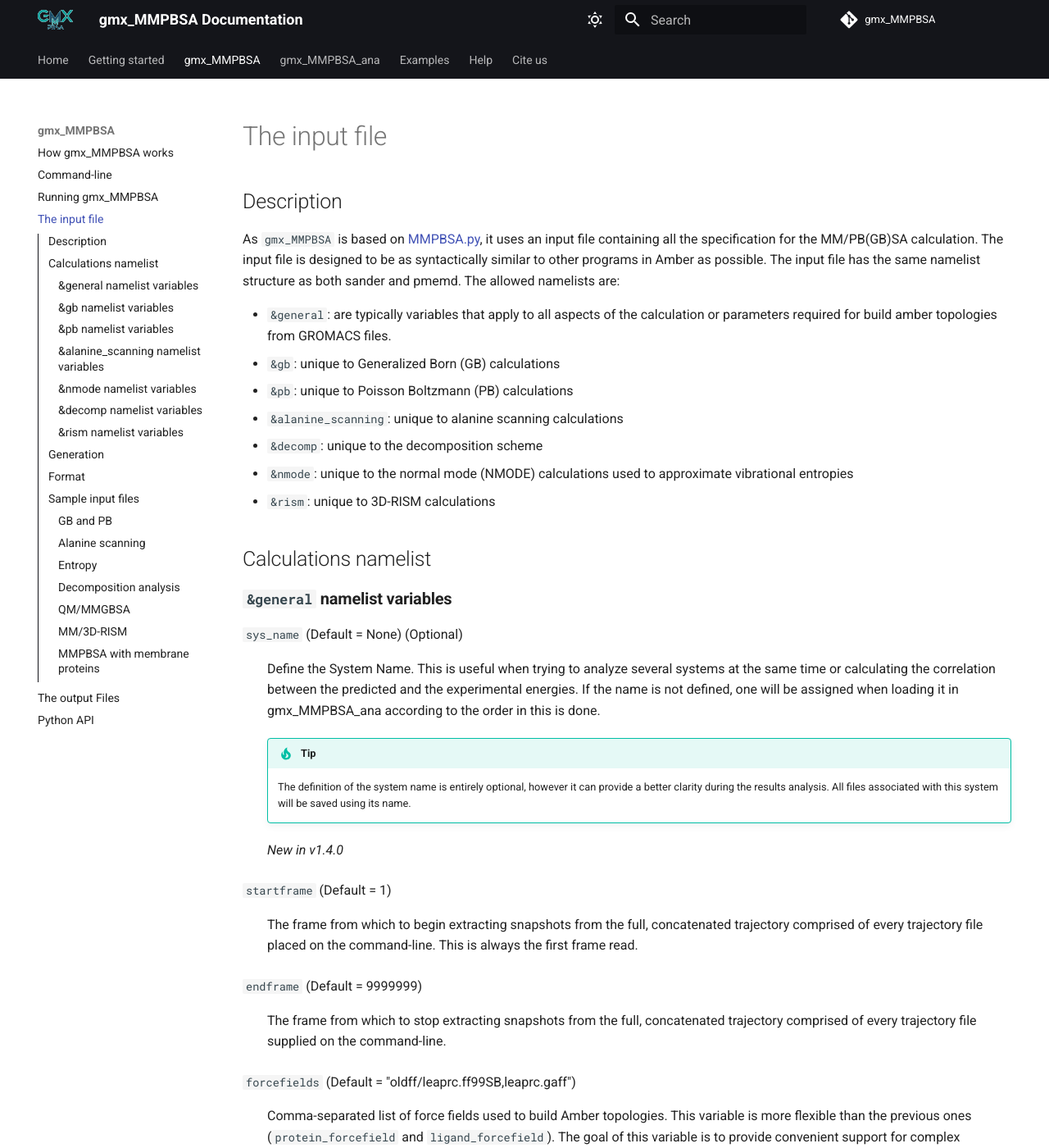
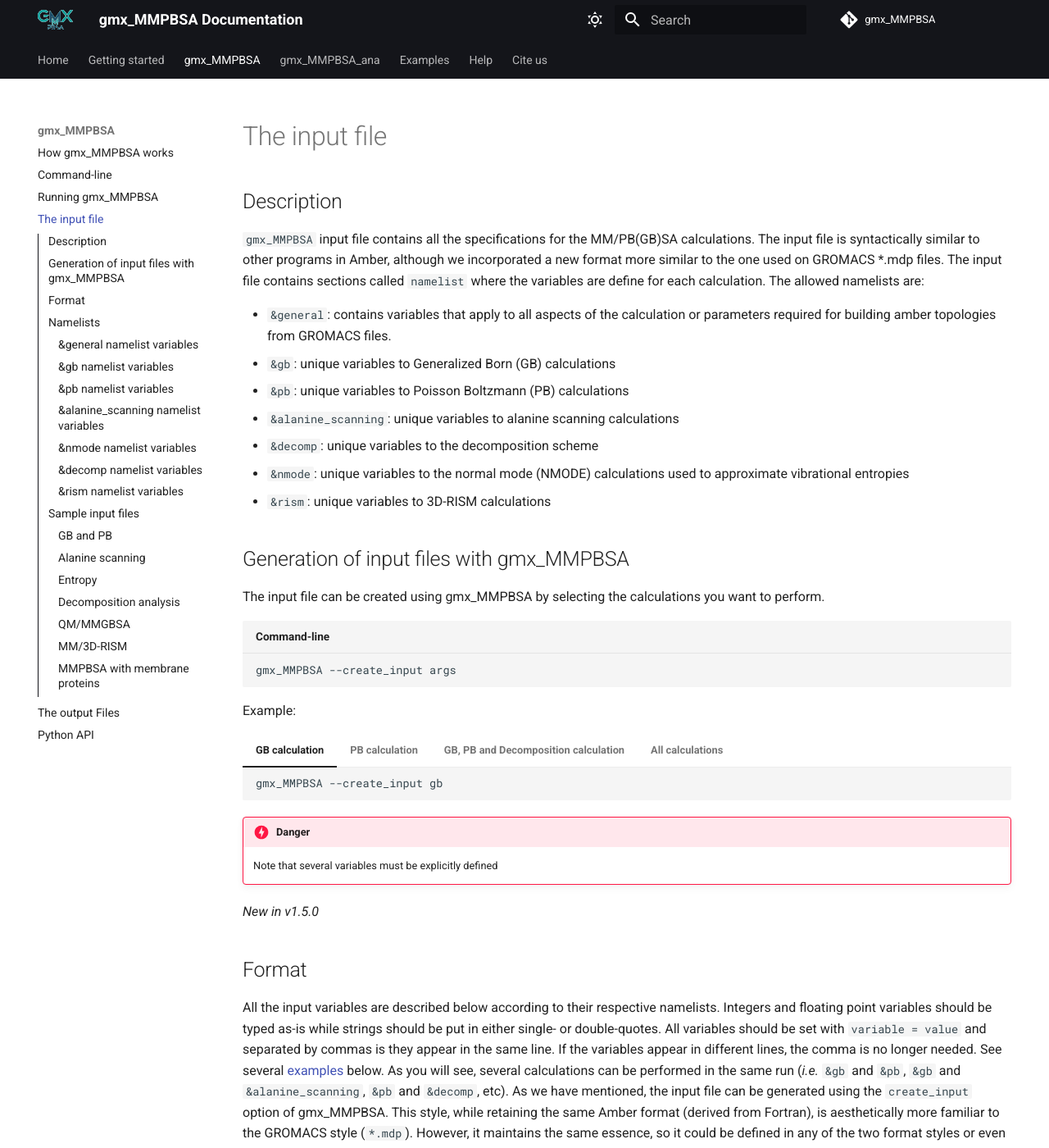
Before and after one commit to Valdes-Tresanco-MS/gmx_MMPBSA, an MkDocs documentation site: the page built from docs/input_file.md, in a window 1280 px wide and 1400 px high. Shown: the whole window at 82% size. Built offline with MkDocs 1.6.1 and Material for MkDocs 9.7.7, drawn with Linux system fonts in a browser that asks for light colours; comment, search, counter and statistics services are not loaded; some of the changed text lies outside the part shown.

Commit message:
update doc

````diff
--- a/docs/input_file.md
+++ b/docs/input_file.md
@@ -7,22 +7,106 @@
 
 ## Description
 
-As `gmx_MMPBSA` is based on [MMPBSA.py][1], it uses an input file containing all the specification for the MM/PB(GB)SA
-calculation. The input file is designed to be as syntactically similar to other programs in Amber as possible.
-The input file has the same namelist structure as both sander and pmemd. The allowed namelists are:
+`gmx_MMPBSA` input file contains all the specifications for the MM/PB(GB)SA calculations. The input file is
+syntactically similar to other programs in Amber, although we incorporated a new format more similar to the one used
+on GROMACS *.mdp files. The input file contains sections called `namelist` where the variables are define for each
+calculation. The allowed namelists are:
 
-- `&general`: are typically variables that apply to all aspects of the calculation or parameters required for build
+- `&general`: contains variables that apply to all aspects of the calculation or parameters required for building
 amber topologies from GROMACS files.
-- `&gb`: unique to Generalized Born (GB) calculations
-- `&pb`: unique to Poisson Boltzmann (PB) calculations
-- `&alanine_scanning`: unique to alanine scanning calculations
-- `&decomp`: unique to the decomposition scheme
-- `&nmode`: unique to the normal mode (NMODE) calculations used to approximate vibrational entropies
-- `&rism`: unique to 3D-RISM calculations
+- `&gb`: unique variables to Generalized Born (GB) calculations
+- `&pb`: unique variables to Poisson Boltzmann (PB) calculations
+- `&alanine_scanning`: unique variables to alanine scanning calculations
+- `&decomp`: unique variables to the decomposition scheme
+- `&nmode`: unique variables to the normal mode (NMODE) calculations used to approximate vibrational entropies
+- `&rism`: unique variables to 3D-RISM calculations
 
   [1]: https://pubs.acs.org/doi/10.1021/ct300418h
 
-## Calculations namelist
+## Generation of input files with gmx_MMPBSA
+The input file can be created using gmx_MMPBSA by selecting the calculations you want to perform.
+
+``` title="Command-line"
+gmx_MMPBSA --create_input args
+```
+
+Example:
+=== "GB calculation"
+
+        gmx_MMPBSA --create_input gb
+
+=== "PB calculation"
+
+        gmx_MMPBSA --create_input pb
+
+=== "GB, PB and Decomposition calculation"
+
+        gmx_MMPBSA --create_input gb pb decomp
+
+=== "All calculations"
+
+        gmx_MMPBSA --create_input
+
+    or
+
+        gmx_MMPBSA --create_input all
+
+!!! Danger
+    Note that several variables must be explicitly defined
+
+_New in v1.5.0_
+
+## Format
+All the input variables are described below according to their respective namelists. Integers and floating point
+variables should be typed as-is while strings should be put in either single- or double-quotes. All variables should be
+set with `variable = value` and separated by commas is they appear in the same line. If the variables appear in different
+lines, the comma is no longer needed. See several [examples](#sample-input-files) below. As you will see, several
+calculations can be performed in the same run (_i.e._ `&gb` and `&pb`, `&gb` and `&alanine_scanning`, `&pb` and
+`&decomp`, etc). As we have mentioned, the input file can be generated using the `create_input` option of gmx_MMPBSA.
+This style, while retaining the same Amber format (derived from Fortran), is aesthetically more familiar to the GROMACS
+style (`*.mdp`). However, it maintains the same essence, so it could be defined in any of the two format styles or even
+combined. See the formats below:
+
+=== "New format style "
+    ``` title="New format style Input file example"
+
+    # General namelist variables
+    &general
+      sys_name             = ""                      # System name
+      startframe           = 1                       # First frame to analyze
+      endframe             = 9999999                 # Last frame to analyze
+      ...
+      interval              = 1                      # The offset from which to choose frames from each trajectory file
+    /
+
+    # Generalized-Born namelist variables
+    &gb
+
+      igb                  = 5                       # GB model to use
+      ...
+      probe                = 1.4                     # Solvent probe radius for surface area calc
+    /
+    ```
+
+=== "Old format style"
+    ``` title="Old format style Input file example"
+
+    # General namelist variables
+    &general
+      sys_name = "", startframe = 1, endframe = 9999999
+      ...
+      interval = 1
+    /
+
+    # Generalized-Born namelist variables
+    &gb
+      igb = 5,
+      ...
+      probe = 1.4
+    /
+    ```
+
+## Namelists
 
 ### **`&general` namelist variables**
 
@@ -169,10 +253,15 @@
     * 4: mbondi3, recommended when igb = 8
 
 `qh_entropy` (Default = 0)
-:    It specifies whether to perform a quasi-harmonic entropy (QH) approximation with `ptraj` or not.
+:    It specifies whether to perform a quasi-harmonic entropy (QH) approximation with `cpptraj` or not.
 
      * 0: Don’t
      * 1: perform QH
+
+    !!! important "Keep in mind"
+        * The number of frames used for QH analyses should be higher than 3N, N being the number of atoms in the
+        complex
+        * Check this [thread](http://archive.ambermd.org/201207/0319.html) for more info on QH analysis
 
     _New in v1.4.2: Equivalent to (Removed) `entropy = 1`_
 
@@ -243,20 +333,16 @@
     _New in v1.5.0_
 
 `temperature` (Default = 298.15)
-: Specify the temperature to calculate experimental ΔG from Ki and the Interaction Entropy (Only if `entropy` = 2).
-Avoid inconsistencies with defined internal temperature (298.15 K) when `nmode` or `qh` are used.
-
-    !!! warning "Keep in mind"
-        Note that the `nmode` as `qh` model to calculate the entropy term are parameterized and will only work at 298.15 K
+:   Specify the temperature used in the calculations.
 
     _New in v1.4.0: Replace `entropy_temp`_
 
 `assign_chainID` (Default = 0)
 :   Defines the chains ID assignment mode. _It is ignored when defining a reference structure
-(recommended)_. If `assign_chainID = 1`, gmx_MMPBSA check if the structure has no chains ID and it is assigned according
-to the structure[^1]. If `assign_chainID = 2`, `gmx_MMPBSA` assign the chains ID, exist or not, according to the
-structure[^1] (can generate inconsistencies). If a `*.gro` file was used for complex structure
-(`-cs` flag) and not reference structure was provided, `gmx_MMPBSA` assume `assign_chainID = 1`.
+    (recommended)_. If `assign_chainID = 1`, gmx_MMPBSA check if the structure has no chains ID and it is assigned
+    according to the structure[^1]. If `assign_chainID = 2`, `gmx_MMPBSA` assign the chains ID, exist or not,
+    according to the structure[^1] (can generate inconsistencies). If a `*.gro` file was used for complex structure
+    (`-cs` flag) and not reference structure was provided, `gmx_MMPBSA` assume `assign_chainID = 1`.
 
     _New in v1.2.0_
 
@@ -268,14 +354,14 @@
 
 `exp_ki` (Default = 0.0)
 :   Specify the experimental Ki in nM for correlations analysis. If not defined or exp_ki = 0 then this system will be
-omitted in the correlation analysis
+    omitted in the correlation analysis
 
     _New in v1.4.0_
 
 `gmx_path`
-:     Define a path to search for GROMACS executables. This path takes precedence over the path defined
-      in the PATH variable. In this path the following executables will be searched: `gmx`, `gmx_mpi`, `gmx_d`, or
-      `gmx_mpi_d` (GROMACS > 5.x.x), and `make_ndx`, `editconf` and `trjconv` (GROMACS 4.x.x)
+:   Define a path to search for GROMACS executables. This path takes precedence over the path defined
+    in the PATH variable. In this path the following executables will be searched: `gmx`, `gmx_mpi`, `gmx_d`, or
+    `gmx_mpi_d` (GROMACS > 5.x.x), and `make_ndx`, `editconf` and `trjconv` (GROMACS 4.x.x)
 
     !!! note "Keep in mind"
         This variable is used when the GROMACS used to run the system differs from that of will be used for running
@@ -296,12 +382,12 @@
     _New in v1.1.1_
 
 `netcdf` (Default = 0)
-:     Specifies whether or not to use NetCDF trajectories internally rather than writing temporary ASCII trajectory
-      files. For very large trajectories, this could offer significant speedups, and requires less temporary space.
-      However, this option is incompatible with alanine scanning.
+:   Specifies whether or not to use NetCDF trajectories internally rather than writing temporary ASCII trajectory
+    files. For very large trajectories, this could offer significant speedups, and requires less temporary space.
+    However, this option is incompatible with alanine scanning.
 
-      * 0: Do NOT use temporary NetCDF trajectories
-      * 1: Use temporary NetCDF trajectories
+    * 0: Do NOT use temporary NetCDF trajectories
+    * 1: Use temporary NetCDF trajectories
 
 `solvated_trajectory` (Default = 1)
 :   Define if it is necessary to build a clean trajectory with no water and ions
@@ -313,26 +399,16 @@
 
     _Updated in v1.5.0. Bugs fixed_
 
-`use_sander` (Default = 0)
-:   use sander for energy calculations, even when `mmpbsa_py_energy` will suffice
-
-    * 0: Use `mmpbsa_py_energy` when possible
-    * 1: Always use sander
-
-    !!! note
-        Sander is always used when building the Amber topology from a Gromacs topology. This, because the conversion
-        can generate parameters that are not recognized by `mmpbsa_py_energy`
-
 `debug_printlevel`
 :   gmx_MMPBSA prints errors by raising exceptions, and not catching fatal errors. If `debug_printlevel` is
-set to 0, then detailed tracebacks (effectively the call stack showing exactly where in the program the error occurred)
-is suppressed, so only the error message is printed. If `debug_printlevel` is set to 1 or higher, all tracebacks are
-printed, which aids in debugging of issues. (Default = 0) (Advanced Option)
+    set to 0, then detailed tracebacks (effectively the call stack showing exactly where in the program the error
+    occurred) is suppressed, so only the error message is printed. If `debug_printlevel` is set to 1 or higher, all
+    tracebacks are printed, which aids in debugging of issues. (Default = 0) (Advanced Option)
 
     _Changed in v1.2.0: Now `gmx_MMPBSA` shows the command-line used to build AMBER topologies when
     `debug_printlevel = 1` or higher_
 
-    _Deprecate in v1.5.0: Since we improved logging, this variable is not needed_
+    _Deprecated in v1.5.0: Since we improved verbose logging, this variable is not needed_
 
 `verbose` (Default = 1)
 :   The variable that specifies how much output is printed in the output file. There are three allowed values:
@@ -347,10 +423,8 @@
 :   Define Internal dielectric constant without use external *.mdin file
 
 `igb` (Default = 5)
-:   Generalized Born method to use (see [Section 4](https://ambermd.org/doc12/Amber20.pdf#chapter.4)).  Allowed values are 1, 2, 5, 7 and 8
-
-    !!! note
-        All models are now available with both `mmpbsa_py_energy` and `sander`
+:   Generalized Born method to use (see [Section 4](https://ambermd.org/doc12/Amber20.pdf#chapter.4)). Allowed values
+    are 1, 2, 5, 7 and 8
 
 `saltcon` (Default = 0.0)
 :   Salt concentration in Molarity.
@@ -362,13 +436,13 @@
 :   Surface tension value. Units in kcal/mol/Å^2^
 
 `molsurf` (Default 0)
-:   Define the algorithm to calculate the surface area for the nonpolar solvation termWhen
+:   Define the algorithm to calculate the surface area for the non polar solvation term
 
     * 0: LCPO (Linear Combination of Pairwise Overlaps)
     * 1: molsurf algorithm
 
 `probe` (Default = 1.4)
-:   Radius of the probe molecule (supposed to be the size of a solvent molecule), in Angstroms, to use when
+:   Radius of the probe molecule (supposed to be the size of a solvent molecule), in Ångstroms, to use when
     determining the molecular surface.
 
     !!! note
@@ -384,13 +458,10 @@
     * 0: Potential function is strictly classical
     * 1: Use QM/MM
 
-    !!! note
-        This functionality requires `sander`
-
 `qm_residues`
 :   Complex residues to treat with quantum mechanics. All residues treated with quantum mechanics in the complex
     must be treated with quantum mechanics in the receptor or ligand to obtain meaningful results. This notation is
-    the same used for `print_res` variable
+    the same used for `print_res` variable in `&decomp` namelist
 
     Notation: [ `CHAIN`/(`RESNUM` or `RESNUM-RESNUM`) ]
     :    Treat with quantum mechanics residues individual or ranges. This notation also supports insertion codes, in
@@ -427,7 +498,7 @@
     dispersion and hydrogen bond correction will be applied for AM1-DH+ and PM6-DH+.
 
     !!! danger
-         No default, this must be specified if QM/MM calculations are going to be performed.
+         No default, this must be specified if `ifqnt` variable = 1.
 
 `qmcharge_com` (Default = 0)
 :   The charge of the quantum section for the complex.
@@ -446,15 +517,7 @@
 ### **`&pb` namelist variables**
 
 !!! note
-    PB calculations can be performed either with **_mmpbsa_py_energy_** or **_sander_**. Of note, **_mmpbsa_py_energy_**
-    works with a lower number of variables compared to **_sander_**. Nevertheless, **_mmpbsa_py_energy_** will suffice
-    for most routine applications of PB.
-
-    **_mmpbsa_py_energy_** variables: `inp`, `smoothopt`, `radiopt`, `npbopt`, `solvopt`, `maxitn (linit)`, `nfocus`,
-    `fscale`, `epsin (indi)`, `epsout (exdi)`, `istrng`, `dprob (prbrad)`, `iprob`, `accept`, `fillratio`,
-    `space (1/scale)`, `bcopt`, `eneopt`, `cutnb`, `sprob`, `cavity_surften`, `cavity_offset`
-
-    On the other hand, **_sander_** offers access to all [pbsa][5] functionalities.
+    **_sander_** offers access to all [pbsa][5] functionalities.
 
     **_sander_** variables: `ntb`, `cut`, `nsnb`, `imin`, `maxcyc`, `ipb`, `inp`, `ioutfm`, `ntx`, `epsin (indi)`,
     `epsout (exdi)`, `istrng`, `radiopt`, `sprob`, `dprob (prbrad)`, `space (1/scale)`, `maxitn (linit)`,
@@ -463,7 +526,7 @@
     `npbopt`, `pbtemp0`, `iprob`, `arcres`, `mprob`, `accept`, `nbuffer`, `npbgrid`, `scalec`, `nsnba`, `phiout`,
     `phiform`, `decompopt`, `use_rmin`, `vprob`, `rhow_effect`, `use_sav`, `maxsph`
 
-    Hereafter, a selected group of variables is presented, which should suffice for most PB calculations.  The default
+    Hereafter, a selected group of variables is presented, which should suffice for most PB calculations. The default
     values for these parameters are appropriate for most calculations on solvated molecular systems. Also note that
     the default options may have changed over time. A more thorough description of all the options can be found
     [here][5]. For a detailed discussion of all related options on the quality of the MM/PB(GB)SA calculations,
@@ -472,16 +535,15 @@
 `npbopt` (Default = 0)
 :   Option to select the linear, or the full nonlinear PB equation.
 
-    * 0: Linear PB equation is solved
-    * 1: Nonlinear PB equation is solved
+    * 0: Linear PB equation (LPBE) is solved
+    * 1: Nonlinear PB equation (NLPBE) is solved
 
     !!! note
         While the linear PB equation will suffice for most calculations, the nonlinear PB equation is recommended
-        for highly charged systems. It is supported in both **_mmpbsa_py_energy_** and **_sander_**. Parameters such
-        as `eneopt` or `cutnb` should be adjusted accordingly when using the nonlinear PB equation. Check the following
-        threads on how to proceed in [mmbsa_py_energy](http://archive.ambermd.org/201203/0191.html) or
-        [sander](http://archive.ambermd.org/201610/0114.html) when using the nonlinear PB equation. Last but not
-        least, take into account that using nonlinear PB equation can significantly increase the calculation time
+        for highly charged systems. Parameters such as `eneopt` or `cutnb` should be adjusted accordingly when
+        using the NLPBE. Check the following threads ([T1](http://archive.ambermd.org/201203/0191.html) and
+        [T2](http://archive.ambermd.org/201610/0114.html)) on how to proceed when using NLPBE. Last but not
+        least, take into account that using NLPBE can significantly increase the calculation time
         required for PB calculation.
 
 `inp` (Default = 2)
@@ -567,25 +629,25 @@
 `mutant_only`  (Default = 0)
 :   Option to perform specified calculations only for the mutants.
 
-    * 0: Do mutant and original
-    * 1: Do mutant only
+    * 0: Perform calcultion on mutant and original
+    * 1: Perform calcultion on mutant only
 
     !!! note
         Note that all calculation details are controlled in the other namelists, though for alanine scanning to be
         performed, the namelist must be included (blank if desired)
 
 `mutant` (Default = "ALA")
-:   Defines the residue by which it is going to mutate. Allowed values are: `"ALA"` or `"A"` for Alanine scanning and
-    `"GLY"` or `"G"` for Glycine scanning.
+:   Defines the residue that it is going to be mutated for. Allowed values are: `"ALA"` or `"A"` for Alanine scanning
+    and `"GLY"` or `"G"` for Glycine scanning.
 
     _Changed in v1.3.0: Change mol (receptor or ligand) by mutant aminoacid (ALA or GLY)_
 
 `mutant_res` (Default = None. Most be defined)
 :   Define the specific residue that is going to be mutated. Use the following format CHAIN:RESNUM (eg: 'A:350') or
-CHAIN:RESNUM:INSERTION_CODE if applicable (eg: "A:27:B").
+    CHAIN:RESNUM:INSERTION_CODE if applicable (eg: "A:27:B").
 
     !!! important
-        * Only one residue for mutation is supported!
+        * Only one residue can be mutated per calculation!
         * We recommend using the reference structure (-cr) to ensure the perfect match between the selected residue in
         the defined structure or topology
         * This option allow `gmx_MMPBSA` to do the mutation. This way the user does not have to provide the mutant
@@ -612,13 +674,13 @@
 
 `intdiel_nonpolar` (Default = 1)
 :   Define the `intdiel`(GB)/`indi`(PB) value for nonpolar residues (`PHE`, `TRP`, `VAL`, `ILE`, `LEU`, `MET`, `PRO`,
-`CYX`, `ALA`, `GLY`, `PRO`)
+    `CYX`, `ALA`, `GLY`, `PRO`)
 
     _New in v1.4.2_
 
 `intdiel_polar` (Default = 3)
 :   Define the `intdiel`(GB)/`indi`(PB) value for polar residues (`TYR`, `SER`, `THR`, `CYM`, `CYS`, `HIE`, `HID`,
-`ASN`, `GLN`, `ASH`, `GLH`, `LYN`)
+    `ASN`, `GLN`, `ASH`, `GLH`, `LYN`)
 
     _New in v1.4.2_
 
@@ -670,10 +732,11 @@
 
 `csv_format`  (Default = 1 [CSV-formatted output file])
 :   Print the decomposition output in a Comma-Separated-Variable (CSV) file. CSV files open natively in most
-spreadsheets.
-    * If set to 1, this variable will cause the data to be written out in a CSV file, and standard error of the mean
-    will be calculated and included for all data.
-    * If set to 0, the standard, ASCII format will be used for the output file.
+    spreadsheets.
+
+    * 0: data to be written out in the standard ASCII format.
+    * 1: data to be written out in a CSV file, and standard error of the mean will be calculated and included for all
+    data.
 
 `dec_verbose` (Default = 0)
 :   Set the level of output to print in the decomp_output file.
@@ -696,11 +759,11 @@
     * 4: Pairwise decomp with 1-4 EEL added to EEL and 1-4 VDW added to VDW potential terms
 
     !!! warning
-        * No default. This must be specified!.
+        * No default. This must be specified!
 
 `print_res` (Default = "within 6")
-:   Select residues from the complex to print. The default selection should be sufficient in most cases, however we
-have added several additional notations
+:   Select residues whose information is going to be printed in the output file. The default selection should be
+    sufficient in most cases, however we have added several additional notations
 
     === "By Distance"
         Notation: [ `within` `distance` ]
@@ -722,8 +785,8 @@
             receptor topology files.
 
             !!! danger
-                make sure to include at least one residue from both the receptor and ligand in the `print_res` mask of the
-                `&decomp` section. Check http://archive.ambermd.org/201308/0075.html
+                make sure to include at least one residue from both the receptor and ligand in the `print_res` mask of
+                the `&decomp` section. Check http://archive.ambermd.org/201308/0075.html
 
             Suppost that we can have the following sequence where chain A is the receptor and B is the ligand:
             A:LEU:5, A:GLY:6:A, A:THR:6:B, A:SER:6:C A:ASP:6D, A:ILE:7 , B:25
@@ -769,7 +832,7 @@
     for a thorough description of options and theory. A list of references can be found there, too.
 
     We have included more variables in 3D-RISM calculations than the ones available in the MMPBSA.py original code. That
-    way, users can be more in control and tackle various issues (e.g., convergence problems).
+    way, users can be more in control and tackle various issues (_e.g._, convergence problems).
 
     **3D-RISM variables and their default values:**
 
@@ -850,99 +913,11 @@
 :   Upper bound of the precision requirement used to determine convergence of the self-consistent solution. This has
     a strong effect on the cost of 3D-RISM calculations (smaller value for tolerance -> more computation).
 
-## Generation
-The input file can be created using gmx_MMPBSA selecting the calculations you wish to perform.
-
-``` title="Command-line"
-gmx_MMPBSA --create_input args
-```
-
-
-Example:
-=== "GB calculation"
-
-        gmx_MMPBSA --create_input gb
-
-=== "PB calculation"
-
-        gmx_MMPBSA --create_input pb
-
-=== "GB, PB and Decomposition calculation"
-
-        gmx_MMPBSA --create_input gb pb decomp
-
-=== "All calculations"
-
-        gmx_MMPBSA --create_input
-
-    or
-
-        gmx_MMPBSA --create_input all
-
-!!! Danger
-    Note that several variables must be explicitly defined
-
-_New in v1.5.0_
-
-## Format
-All of the input variables are described below according to their respective namelists. Integers and floating point
-variables should be typed as-is while strings should be put in either single- or double-quotes. All variables should be
-set with `variable = value` and separated by commas is they appear in the same line. If the variables appear in different
-lines, the comma is no longer needed. See several [examples](#sample-input-files) below. As you will see, several
-calculations can be performed in the same run (_i.e._ `&gb` and `&pb`, `&gb` and `&alanine_scanning`, `&pb` and
-`&decomp`, etc). As we have mentioned, the input file can be generated using the create_input option of gmx_MMPBSA. This
-style, while retaining the same Amber format (derived from Fortran), is aesthetically more familiar to the GROMACS
-style (*.mdp). However, it maintains the same essence, so it could be defined in any of the two format styles or even
-combined. See the formats below:
-
-=== "New format style "
-    ``` title="New format style Input file example"
-
-    # General namelist variables
-    &general
-      # System name
-      sys_name             = ""
-      # First frame to analyze
-      startframe           = 1
-      # Last frame to analyze
-      endframe             = 9999999
-      ...
-      # How many energy terms to print in the final output
-      verbose              = 1
-    /
-
-    # Generalized-Born namelist variables
-    &gb
-      # GB model to use
-      igb                  = 5
-      ...
-      # Solvent probe radius for surface area calc
-      probe                = 1.4
-    /
-    ```
-
-=== "Old format style"
-    ``` title="Old format style Input file example"
-
-    # General namelist variables
-    &general
-      sys_name = "", startframe = 1, endframe = 9999999
-      ...
-      verbose = 1
-    /
-
-    # Generalized-Born namelist variables
-    &gb
-      igb = 5,
-      ...
-      probe = 1.4
-    /
-    ```
 
 ## Sample input files
 
 !!! tip
-    You can refer to the [examples](examples/3D-RISM/README.md) to understand the input file in a practical way.
+    You can refer to the [examples](examples/README.md) to understand the input file in a practical way.
 
 ### GB and PB
 
@@ -1015,7 +989,7 @@
 Make sure to include at least one residue from both the receptor
 and ligand in the print_res mask of the &decomp section.
 http://archive.ambermd.org/201308/0075.html. This is automally
-guaranteed if use "within" keyword.
+guaranteed when using "within" keyword.
 
 &general
 startframe=5, endframe=21, interval=1,
@@ -1069,7 +1043,6 @@
 
 &general
 startframe=1, endframe=100, interval=1,
-debug_printlevel=2, use_sander=1,
 /
 
 &pb
````
Also changed, not shown: other parts of docs/input_file.md (+8 -8 lines).
